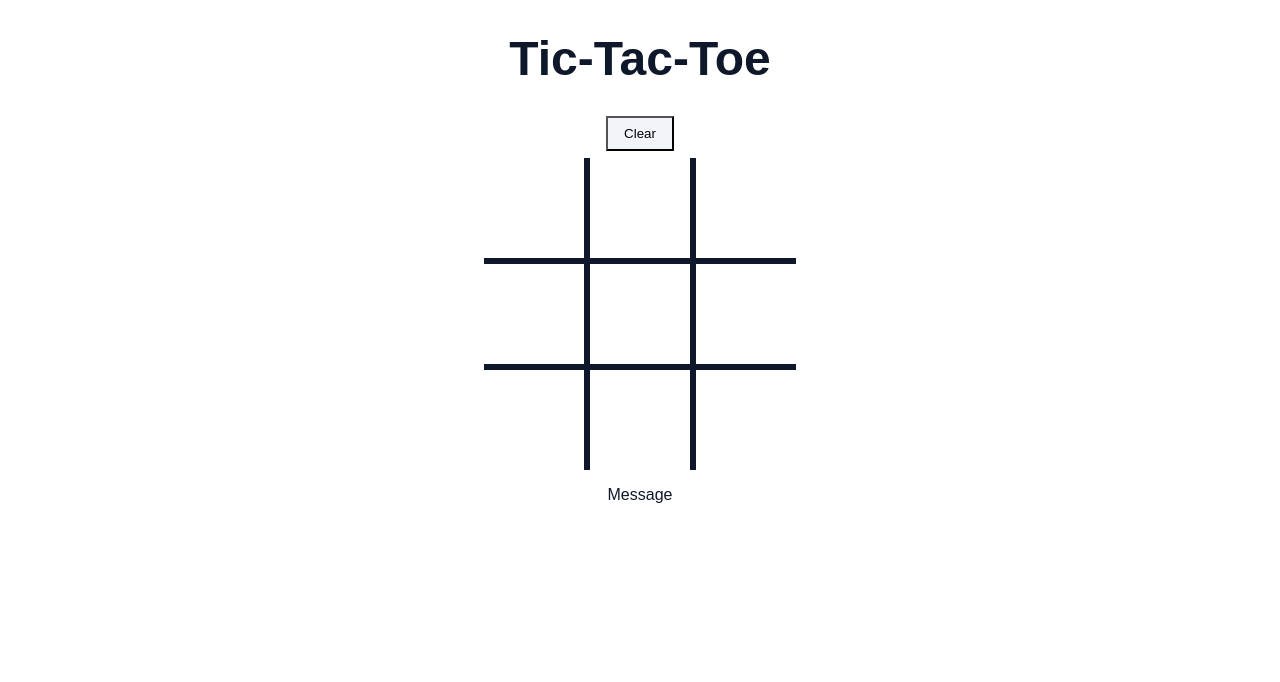
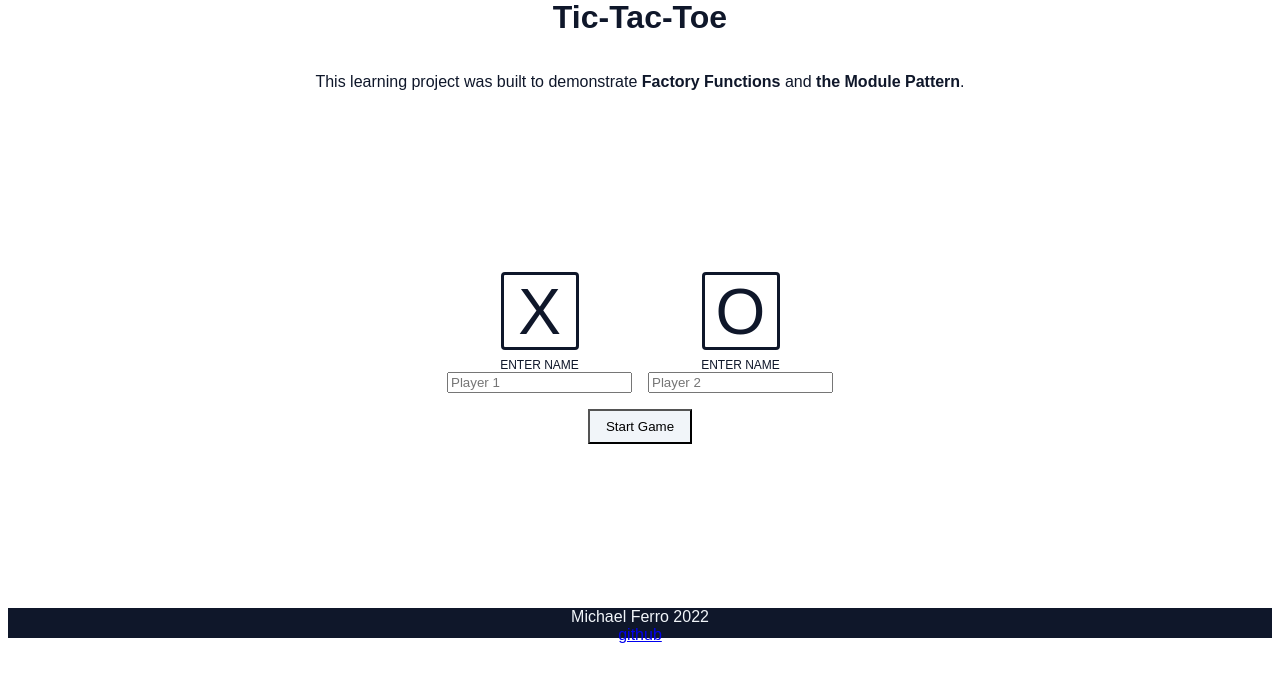
Before and after one commit to mikeferro-idy/tic-tac-toe, a plain HTML site: page index.html in a window 1280 px wide. Drawn offline with Linux system fonts and the light colour scheme.

Commit message:
Project completed according to spec

```diff
--- a/index.html
+++ b/index.html
@@ -11,9 +11,30 @@
 <body>
     <header>
        <h1>Tic-Tac-Toe</h1>
+       <p>This learning project was built to demonstrate <strong> Factory Functions</strong> and <strong>the Module Pattern</strong>.</p>
     </header>
+    <div class="main-container">
         <div class="dashboard">
-        <div class="clearBtn"><button>Clear</button></div>
+            <div class="clearBtn"><button>Restart</button></div>
+            <div class="start-screen">
+                <div class="player-name">
+                    <div class="icon">X</div>
+                    <div class="name-input">
+                        <label for="playerx-name">Enter Name</label>
+                        <input type="text" name="playerx-name" id="playerx-name" placeholder="Player 1">
+                    </div>
+                </div>
+                <div class="player-name">
+                    <div class="icon">O</div>
+                    <div class="name-input">
+                        <label for="playero-name">Enter Name</label>
+                        <input type="text" name="playero-name" id="playero-name" placeholder="Player 2">
+                    </div>
+                </div>
+                <div class="start-button">
+                    <button type="submit">Start Game</button>
+                </div>
+            </div>
         </div>
         <div class="container">
             <div class="game-board">
@@ -35,9 +56,12 @@
                     </div>
                 </div>
             </div>
-        <div class="message">Message</div>
+            <div class="message"></div>
+        </div>
     </div>
 
-    <footer></footer>
+    <footer> Michael Ferro 2022
+        <a href="https://github.com/mikeferro-idy">github</a>
+    </footer>
 </body>
 </html>
--- a/script.js
+++ b/script.js
@@ -20,7 +20,12 @@ const gameBoard = (() => {
 const displayController = (() => {
     const boxElements = document.querySelectorAll('.box');
     const clearBtn = document.querySelector(".clearBtn");
+    const startBtn = document.querySelector('.start-button');
     const messageBox = document.querySelector('.message');
+    const input = document.querySelectorAll('input');
+
+    const startScreen = document.querySelector('.start-screen');
+    const container = document.querySelector('.container');
 
     boxElements.forEach((box) =>
         box.addEventListener('click',(e) => {
@@ -35,6 +40,15 @@ const displayController = (() => {
 
     clearBtn.addEventListener('click', () => {  clearBoard();});
 
+    startBtn.addEventListener('click', (e) => {
+        gameController.setPlayerNames(input[0].value,input[1].value);
+        console.log(input[0].value,input[1].value);
+        startScreen.style.display = 'none';
+        container.style.display = 'grid';
+        clearBtn.style.display = 'grid';
+
+    })
+
     const updateBoard = () => {
         boxElements.forEach((box,index) => box.textContent = gameBoard.getBox(index));
     };
@@ -42,6 +56,11 @@ const displayController = (() => {
     const clearBoard = () => {
         gameBoard.reset();
         boxElements.forEach((box,index) => box.textContent = '');
+        startScreen.style.display = 'grid';
+        container.style.display = 'none';
+        clearBtn.style.display = 'none';
+        gameController.restart();
+
     }
 
     const displayMessage = (message) => messageBox.textContent = message;
@@ -55,10 +74,15 @@ const displayController = (() => {
 // Player Factory
 const Player = (team) => {
     this.team = team;
+    let name = String("player" + team);
+
+    const setName = (newName) => name = newName;
+
+    const getName = () => name;
 
     const getTeam = () => team;
 
-    return{ getTeam };
+    return{ getTeam, setName, getName };
 }
 
 // Game Module
@@ -68,13 +92,20 @@ const gameController = (() => {
     const playerO = Player("O");
 
     let currentPlayer = playerX;
+    let gameOver = false;
 
     const playRound = (index) => {
-        if (gameBoard.getBox(index)) return;
+        if (gameBoard.getBox(index) || gameOver) return;
         gameBoard.setBox(index, currentPlayer.getTeam());
-        checkWinner(index);
-        console.log(checkTie());
-        currentPlayer.getTeam() === 'X' ? currentPlayer = playerO : currentPlayer = playerX
+        if (checkWinner(index)) {
+            displayWinner();
+            gameOver = true;
+        }
+        if (checkTie()) {
+            displayTie();
+            gameOver = true;
+        }
+        currentPlayer.getTeam() === 'X' ? currentPlayer = playerO : currentPlayer = playerX;
 
     }
 
@@ -103,9 +134,21 @@ const gameController = (() => {
                 possibleCombination.every((index)=> gameBoard.getBox(index) == currentPlayer.getTeam())));
     };
 
-    const displayWinner = () => {
-
+    const setPlayerNames = (name1,name2) => {
+        playerX.setName(name1);
+        playerO.setName(name2);
     }
 
-    return {playRound};
+    const displayWinner = () => displayController.displayMessage(currentPlayer.getName() + " has Won! ");
+
+
+    const displayTie = () => displayController.displayMessage("Tie");
+
+    const restart = () => {
+        currentPlayer = playerX;
+        gameOver = false;
+        displayController.clearMessage();
+    }
+
+    return {playRound, setPlayerNames, restart};
 })();
--- a/styles.css
+++ b/styles.css
@@ -8,27 +8,82 @@ html {
     color: var(--dark);
     padding: 0;
     margin: 0;
-    height: 100vh;
+
     font-family: Arial, Helvetica, sans-serif;
 }
 
 body {
+    height: 100vh;
     display: grid;
-    grid-template-rows: 100px 50px 1fr 50px 50px;
+    grid-template-rows: 100px 500px 30px;
 }
 
 /* Header */
 header {
     place-self: center;
-    font-size: 1.5rem;
+    display: flex;
+    flex-direction: column;
+    justify-content: flex-end;
+    align-items: center;
+    margin-bottom: 32px;
+}
+
+/* Main Container */
+.main-container {
+    display: grid;
 }
 
 /* Dashboard */
 .dashboard {
+    display: grid;
+    place-items: center;
+
+}
+
+.start-screen {
+
+    display: grid;
+    grid-template: 1fr auto / 1fr 1fr;
+    align-self: center;
+    gap: 16px
+    /* grid-template-columns: 1fr 1fr; */
+}
+
+.start-button {
+    grid-column: 1 / span 2;
+    place-self: center;
+}
+
+.player-name {
     display: flex;
-    justify-content: center;
+    flex-direction: column;
     align-items: center;
+}
 
+.name-input {
+    display: flex;
+    flex-direction: column;
+    text-transform: uppercase;
+}
+
+.name-input label {
+    font-size: 12px;
+    text-align: center;
+}
+
+.icon {
+    display: grid;
+    place-items: center;
+    border: solid;
+    border-radius: 4px;
+    width: 72px;
+    height: 72px;
+    font-size: 64px;
+    margin-bottom: 8px;
+}
+
+.clearBtn {
+    display: none;
 }
 
 button {
@@ -43,7 +98,11 @@ button:hover {
 
 /* Grid Board */
 .container {
+    padding-top: 16px;
+    display: none;
     place-self: center;
+    grid-template-rows: 1fr 100px;
+    place-items: center;
 }
 
 .game-board {
@@ -91,4 +150,15 @@ button:hover {
     display: grid;
     margin-top: 1rem;
     place-items: center;
+    font-size: 32px;
+    text-transform: uppercase;
 }
+
+/* Footer */
+
+footer {
+    display: grid;
+    place-items: center;
+    background-color: var(--dark);
+    color: var(--light)
+}
```
Lines whose indentation alone changed are shown as unchanged.
